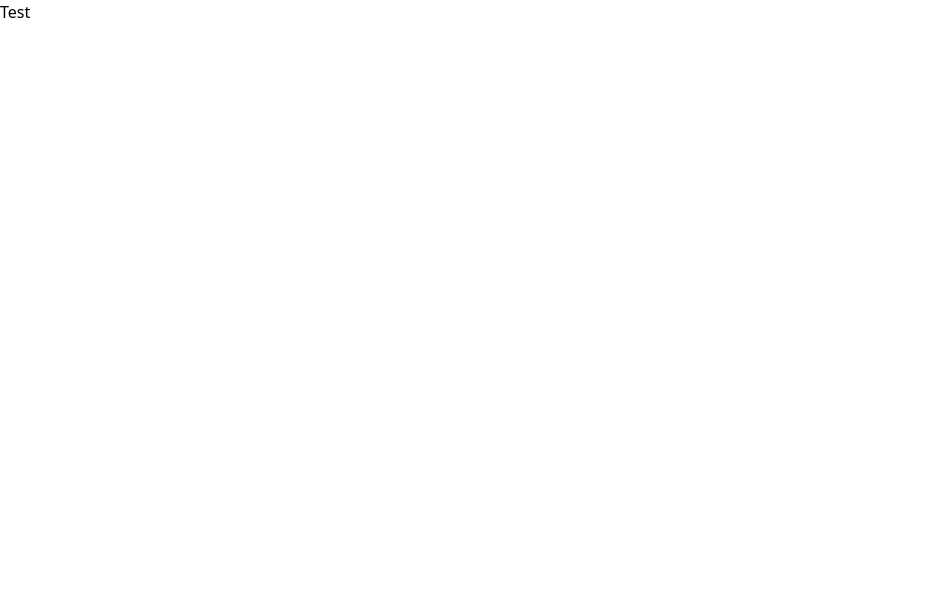
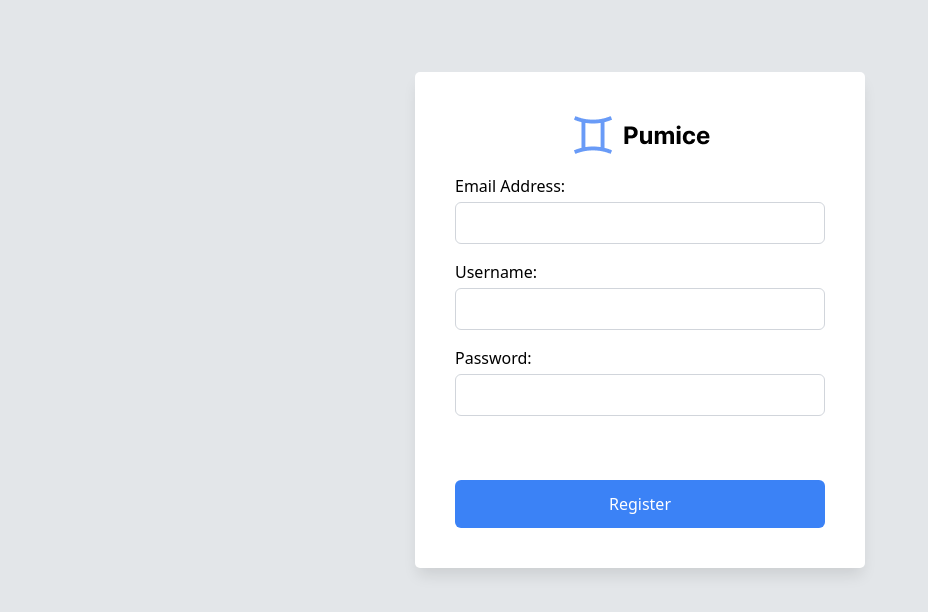
Before and after one commit to renztp/Pumice, a React (Vite) app in the folder frontend/: page /register in a window 1280 px wide. Shown: the top 612 px of the page, without its empty margins (0-928 px from the left). Built offline with nearby package versions, Linux system fonts and the light colour scheme.

Commit message:
Added more changes to the Editor and included the react-markdown

```diff
--- a/frontend/package.json
+++ b/frontend/package.json
@@ -18,7 +18,9 @@
     "react-dom": "^18.2.0",
     "react-hook-form": "^7.51.3",
     "react-icons": "^5.0.1",
+    "react-markdown": "^9.0.1",
     "react-router-dom": "^6.22.3",
+    "remark-gfm": "^4.0.0",
     "sort-by": "^1.2.0",
     "uuid": "^9.0.1"
   },
--- a/frontend/src/components/editor/Editor.tsx
+++ b/frontend/src/components/editor/Editor.tsx
@@ -1,11 +1,37 @@
 import MetaEditor from "./meta-editor/MetaEditor";
+import Markdown from "react-markdown";
+import remarkGfm from "remark-gfm";
+import EditorControls from "./editor-controls/EditorControls";
+import { useState } from "react";
+
 
 function Editor() {
-  return(
-    <div>
+  let markdown = `## Just a link: www.nasa.gov.`;
+  const [editorContent, setEditorContent] = useState("");
+  const [markdownContent, setMarkdownContent] = useState(markdown);
+  const [editing, setEditing] = useState(false);
+
+  function handleEditorChange(e) {
+    setEditorContent(e.target.value);
+  }
+
+  function toggleEditing() {
+    console.log("editing", editing);
+    if (editing) {
+      setMarkdownContent(editorContent);
+    }
+    setEditing(!editing);
+  }
+
+  return (
+    <div className="p-5">
+      <EditorControls toggleEditing={toggleEditing} />
       <MetaEditor />
+      <div className="editor-wrapper">
+      {editing ? <textarea className="w-full h-[70vh]" value={editorContent} onChange={e => handleEditorChange(e)}></textarea> : <Markdown remarkPlugins={[remarkGfm]}>{markdownContent}</Markdown>}
+      </div>
     </div>
-  )
+  );
 }
 
 export default Editor;
--- /dev/null
+++ b/frontend/src/components/editor/editor-controls/EditorControls.tsx
@@ -0,0 +1,22 @@
+import { MdOutlineClose } from "react-icons/md";
+import { FaBookOpenReader } from "react-icons/fa6";
+
+export default function EditorControls({ toggleEditing }) {
+  return (
+    <div className="flex justify-between">
+      <div className="left-controls">
+        <div className="buttong-group">
+          <button className="flex items-center">
+            <MdOutlineClose />
+            close
+          </button>
+        </div>
+      </div>
+      <div className="right-controls">
+        <div className="buttong-group">
+          <button onClick={e => toggleEditing()} className="flex items-center"><FaBookOpenReader />&nbsp;Preview</button>
+        </div>
+      </div>
+    </div>
+  );
+}
--- a/frontend/src/components/editor/meta-editor/MetaEditor.tsx
+++ b/frontend/src/components/editor/meta-editor/MetaEditor.tsx
@@ -1,6 +1,6 @@
 export default function MetaEditor() {
   return (
-    <div className="p-5">
+    <div>
       <h1>Meta Editor</h1>
     </div>
   )
--- a/frontend/src/pages/auth/RegisterPage.tsx
+++ b/frontend/src/pages/auth/RegisterPage.tsx
@@ -1,5 +1,73 @@
+import Pumice from "../../assets/pumice-logo.png";
+import { useForm, SubmitHandler } from "react-hook-form";
+
+type Inputs = {
+  email: string;
+  username: string;
+  password: string;
+};
+
 function RegisterPage() {
-  return <div>Test</div>;
+  const {
+    register,
+    handleSubmit,
+    formState: { errors },
+  } = useForm<Inputs>();
+  const onSubmit = data => console.log(data);
+
+  return (
+    <div className="auth-page">
+      <form onSubmit={handleSubmit(onSubmit)}>
+        <div className="flex align-center mb-4">
+          <img className="my-0 mx-auto" src={Pumice} />
+        </div>
+        <div className="mb-4">
+          <label>
+            <span className="flex mb-1 font-medium">Email Address: </span>
+            <input
+              className="rounded-md border w-full border-gray-300 py-2 px-3"
+              type="email"
+              {...register("email", {required: true})}
+            />
+            {errors.email && <span className="text-red-500">This field is required</span>}
+          </label>
+        </div>
+
+        <div className="mb-4">
+          <label>
+            <span className="flex mb-1 font-medium">Username: </span>
+            <input
+              className="rounded-md border w-full border-gray-300 py-2 px-3"
+              type="text"
+              {...register("username", {required: true})}
+            />
+            {errors.email && <span className="text-red-500">This field is required</span>}
+          </label>
+        </div>
+
+        <div className="mb-16">
+          <label>
+            <span className="flex mb-1 font-medium">Password: </span>
+            <input
+              className="rounded-md font-medium w-full border border-gray-300 py-2 px-3"
+              type="password"
+              {...register("password", {required: true})}
+            />
+            {errors.password && <span className="text-red-500">This field is required</span>}
+          </label>
+        </div>
+
+        <div>
+          <button
+            type="submit"
+            className="rounded-md text-white font-medium py-3 bg-blue-500 w-full block text-center"
+          >
+            Register
+          </button>
+        </div>
+      </form>
+    </div>
+  );
 }
 
 export default RegisterPage;
```
Also changed, not shown: 1 other file (tests, documents, lock files or other folders).
